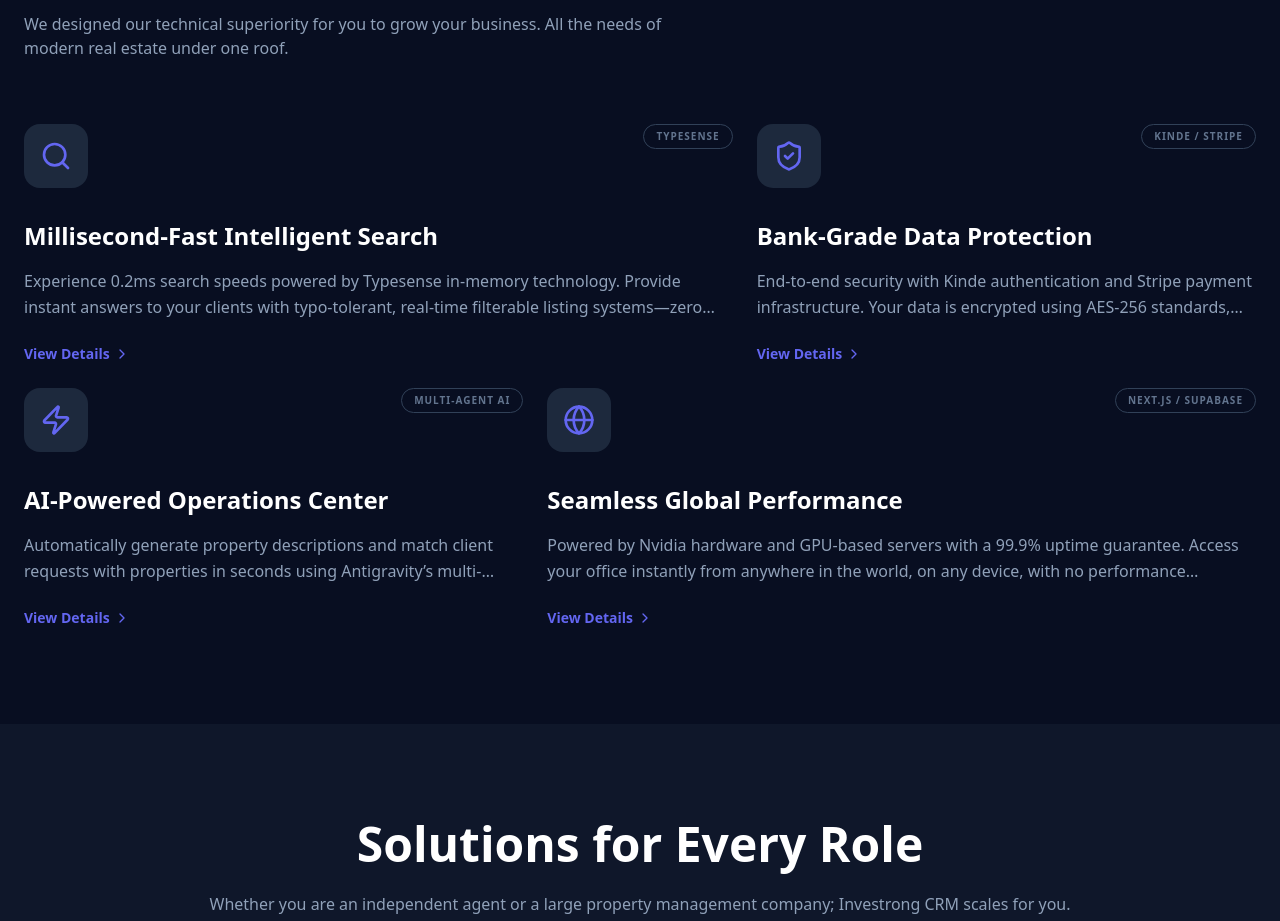
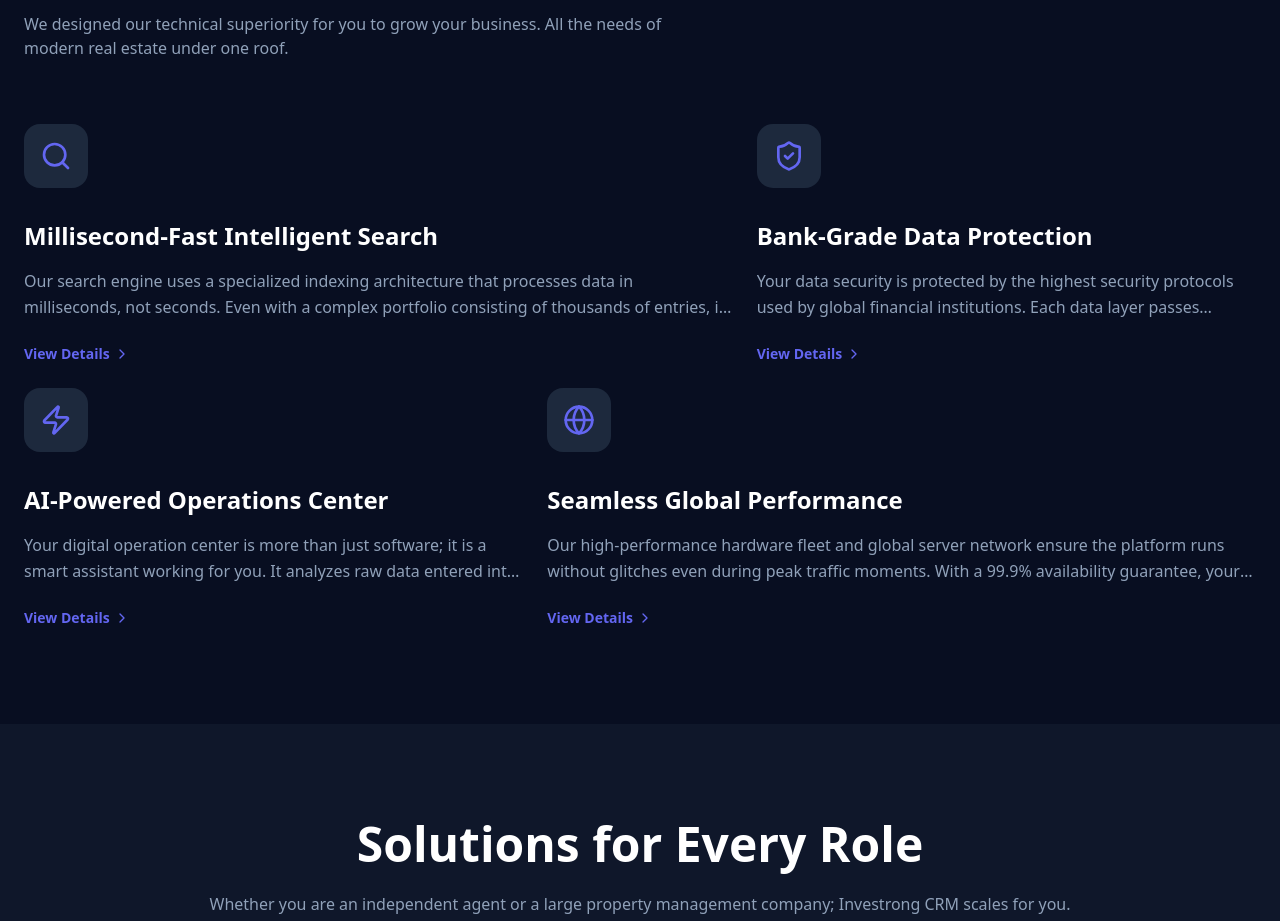
Before and after one commit to trgysvc/real-estate-tenant-Lp, a Next.js app: page /en in a window 1280 px wide. Shown: the part 1560-2481 px from the top of the page. Built offline with nearby package versions, Linux system fonts and the light colour scheme.

Commit message:
The texts have been corrected.
The form registration problem has been fixed.

```diff
--- a/messages/en.json
+++ b/messages/en.json
@@ -355,25 +355,25 @@
         "items": {
             "high-speed-search": {
                 "title": "Millisecond-Fast Intelligent Search",
-                "description": "Experience 0.2ms search speeds powered by Typesense in-memory technology. Provide instant answers to your clients with typo-tolerant, real-time filterable listing systems—zero waiting time.",
+                "description": "Our search engine uses a specialized indexing architecture that processes data in milliseconds, not seconds. Even with a complex portfolio consisting of thousands of entries, it brings you the most accurate results before you even finish typing. It instantly analyzes typos and eliminates all digital barriers preventing you from reaching the property you are looking for.",
                 "tech": "Typesense",
                 "icon": "Search"
             },
             "enterprise-security": {
                 "title": "Bank-Grade Data Protection",
-                "description": "End-to-end security with Kinde authentication and Stripe payment infrastructure. Your data is encrypted using AES-256 standards, with dedicated database isolation available for Enterprise plans.",
+                "description": "Your data security is protected by the highest security protocols used by global financial institutions. Each data layer passes through a multi-layered encryption cycle that makes unauthorized access impossible. Your data is kept under a digital lock accessible only by you and monitored by 24/7 proactive firewalls.",
                 "tech": "Kinde / Stripe",
                 "icon": "ShieldCheck"
             },
             "ai-assistant": {
                 "title": "AI-Powered Operations Center",
-                "description": "Automatically generate property descriptions and match client requests with properties in seconds using Antigravity’s multi-agent architecture. Reduce manual data entry by 80% and focus on closing deals.",
+                "description": "Your digital operation center is more than just software; it is a smart assistant working for you. It analyzes raw data entered into the system and transforms it into professional marketing texts. By deeply matching customer expectations with property features, it identifies the most accurate opportunities in your portfolio within seconds and reports them to you.",
                 "tech": "Multi-Agent AI",
                 "icon": "Zap"
             },
             "global-infrastructure": {
                 "title": "Seamless Global Performance",
-                "description": "Powered by Nvidia hardware and GPU-based servers with a 99.9% uptime guarantee. Access your office instantly from anywhere in the world, on any device, with no performance compromises.",
+                "description": "Our high-performance hardware fleet and global server network ensure the platform runs without glitches even during peak traffic moments. With a 99.9% availability guarantee, your business is in your pocket wherever you are in the world. From the desktop in your office to your mobile device in the field, the entire experience is smooth and fast.",
                 "tech": "Next.js / Supabase",
                 "icon": "Globe"
             }
--- a/messages/tr.json
+++ b/messages/tr.json
@@ -1,6 +1,6 @@
 {
     "HomePage": {
-        "title": "Investrong CRM - Modern Gayrimenkul İçin Yapay Zeka Destekli İşletim Sistemi"
+        "title": "Investrong CRM - Gayrimenkul İçin Modern Yapay Zeka Destekli İşletim Sistemi"
     },
     "Navbar": {
         "links": {
@@ -41,7 +41,7 @@
     "Hero": {
         "badge": "Yeni Nesil Gayrimenkul İşletim Sistemi",
         "title": {
-            "main": "Modern Gayrimenkul İçin",
+            "main": "Gayrimenkul İçin Modern",
             "highlight": "Yapay Zeka Destekli",
             "suffix": "İşletim Sistemi"
         },
@@ -355,25 +355,25 @@
         "items": {
             "high-speed-search": {
                 "title": "Milisaniyeler Süren Akıllı Arama",
-                "description": "Typesense in-memory teknolojisiyle 0.2ms hızında arama deneyimi. Yazım hatalarını tolere eden, anlık filtrelenebilir ilan listeleme sistemiyle müşterilerinize bekletmeden cevap verin.",
+                "description": "Arama motorumuz, veriyi saniyeler değil milisaniyeler bazında işleyen özel bir indeksleme mimarisi kullanır. Karmaşık ve binlerce veriden oluşan portföyünüzde bile, siz daha kelimenizi bitirmeden en doğru sonuçları karşınıza getirir. Yazım hatalarını anında analiz eder ve aradığınız mülke ulaşmanızı engelleyen tüm dijital bariyerleri ortadan kaldırır.",
                 "tech": "Typesense",
                 "icon": "Search"
             },
             "enterprise-security": {
                 "title": "Banka Düzeyinde Veri Koruması",
-                "description": "Kinde kimlik doğrulama ve Stripe ödeme altyapısıyla uçtan uca güvenlik. Verileriniz AES-256 standartlarında şifrelenir ve kurumsal paketlerde tamamen izole veritabanlarında saklanır.",
+                "description": "Veri güvenliğiniz, küresel finans kuruluşlarının kullandığı en yüksek güvenlik protokolleriyle korunmaktadır. Her bir veri katmanı, yetkisiz erişimi imkansız kılan çok katmanlı bir şifreleme döngüsünden geçer. Verileriniz sadece sizin erişiminiz için dijital bir kilit altında tutulur ve 7/24 proaktif güvenlik duvarları tarafından izlenir.",
                 "tech": "Kinde / Stripe",
                 "icon": "ShieldCheck"
             },
             "ai-assistant": {
                 "title": "Yapay Zeka Destekli Operasyon Merkezi",
-                "description": "Antigravity multi-agent mimarisiyle ilan açıklamalarınızı otomatik oluşturun, müşteri taleplerini mülklerle saniyeler içinde eşleştirin ve manuel veri girişini %80 oranında azaltın.",
+                "description": "Dijital operasyon merkeziniz, bir yazılımdan daha fazlasıdır; sizin için çalışan akıllı bir yardımcıdır. Sisteme girilen ham verileri analiz ederek profesyonel pazarlama metinlerine dönüştürür. Müşteri beklentileri ile mülk özelliklerini derinlemesine eşleştirerek, portföyünüzdeki en doğru fırsatları saniyeler içinde tespit eder ve size raporlar.",
                 "tech": "Multi-Agent AI",
                 "icon": "Zap"
             },
             "global-infrastructure": {
                 "title": "Kesintisiz Global Performans",
-                "description": "Nvidia donanımlarıyla güçlendirilmiş GPU tabanlı sunucular ve %99.9 uptime garantisi. Dünyanın her yerinden, her cihazla ofisinize anında erişin.",
+                "description": "Yüksek performanslı donanım parkurumuz ve küresel sunucu ağımız, en yoğun trafik anlarında bile platformun takılmadan çalışmasını sağlar. %99.9 erişilebilirlik garantisiyle, işiniz dünyanın neresinde olursanız olun cebinizdedir. Ofisinizdeki masaüstü bilgisayardan sahadaki mobil cihazınıza kadar tüm deneyim pürüzsüz ve hızlıdır.",
                 "tech": "Next.js / Supabase",
                 "icon": "Globe"
             }
--- a/src/components/BentoGrid.tsx
+++ b/src/components/BentoGrid.tsx
@@ -83,9 +83,7 @@ export const BentoGrid = () => {
                                         <div className="p-4 rounded-2xl bg-slate-800 text-primary group-hover:scale-110 transition-transform duration-500">
                                             <Icon size={32} />
                                         </div>
-                                        <span className="text-[10px] font-bold tracking-widest uppercase py-1 px-3 rounded-full border border-slate-700 text-slate-500">
-                                            {t(`items.${key}.tech`)}
-                                        </span>
+
                                     </div>
 
                                     <div>
--- a/src/components/modals/FeatureDetailModal.tsx
+++ b/src/components/modals/FeatureDetailModal.tsx
@@ -79,9 +79,7 @@ export const FeatureDetailModal = () => {
                         </div>
 
                         <div className="p-8 md:p-10">
-                            <div className="inline-block px-3 py-1 rounded-full border border-primary/20 bg-primary/10 text-primary text-xs font-bold tracking-widest uppercase mb-4">
-                                {t(`items.${itemKey}.tech`)}
-                            </div>
+
 
                             <h2 className="text-3xl font-bold text-white mb-6">
                                 {t(`items.${itemKey}.title`)}
--- a/src/constants/config.ts
+++ b/src/constants/config.ts
@@ -1,5 +1,5 @@
 export const APP_NAME = "Investrong CRM";
-export const APP_DESCRIPTION = "Modern Gayrimenkul İçin Yapay Zeka Destekli İşletim Sistemi.";
+export const APP_DESCRIPTION = "Gayrimenkul İçin Modern Yapay Zeka Destekli İşletim Sistemi.";
 
 export const COLORS = {
   primary: "#6366f1", // Deep Indigo
```
